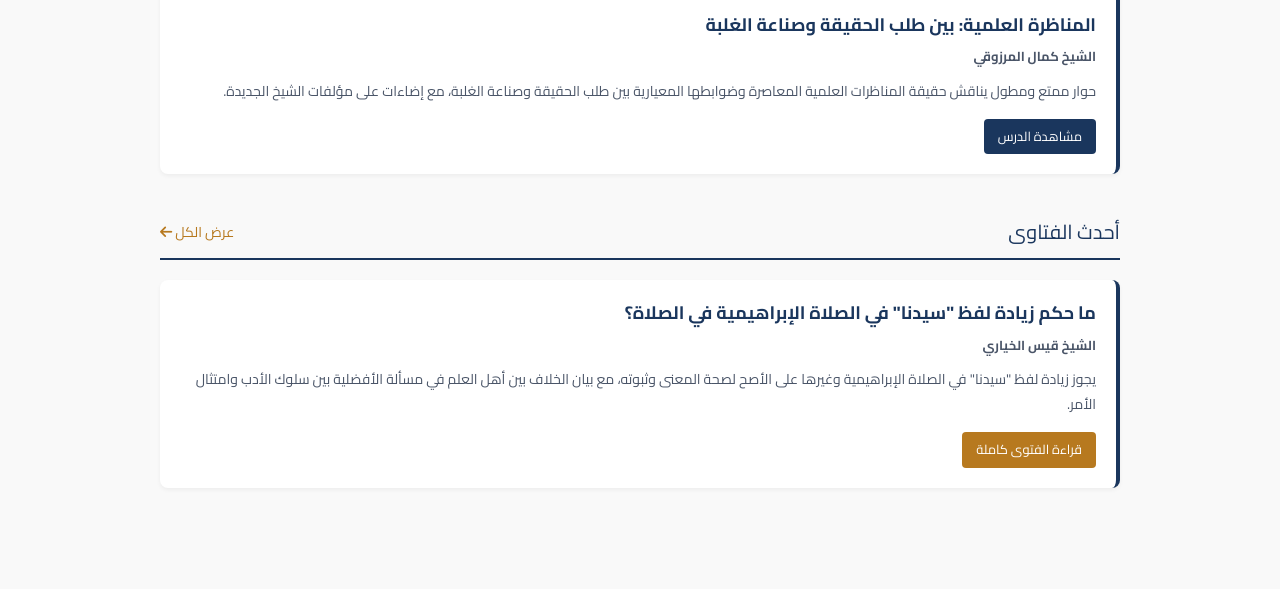
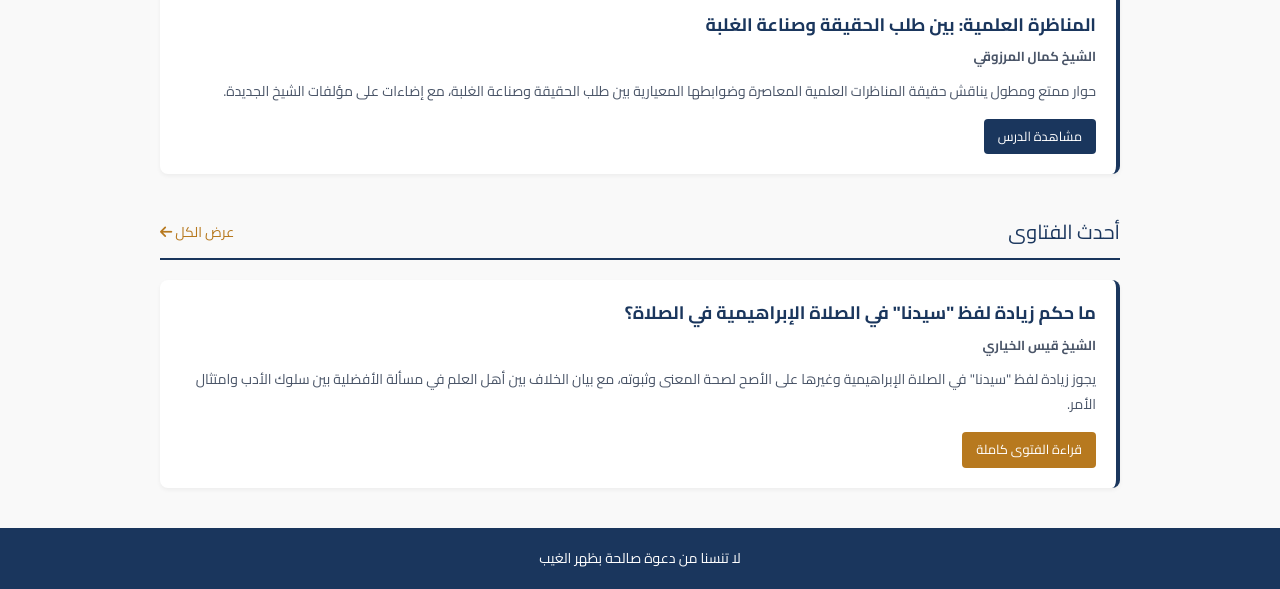
Before and after one commit to Bessem-elmechergui/islamic-archive, a plain HTML site: page index.html in a window 1280 px wide. Shown: the part 1288-1877 px from the top of the page. Before the commit the page ends 1816 px from the top, so only its background shows below. Drawn offline with Linux system fonts and the light colour scheme.

Commit message:
Add footer to index.html
Added a footer with a message in Arabic.

```diff
--- a/index.html
+++ b/index.html
@@ -36,6 +36,8 @@
         .action-btn:hover { background-color: #2c5282; }
         .media-container { width: 100%; margin-bottom: 15px; border-radius: 6px; overflow: hidden; background: #000; }
         .media-container iframe { width: 100%; height: 180px; display: block; border: none; }
+
+        footer { background-color: #1a365d; color: #ffffff; text-align: center; padding: 18px 20px; margin-top: 40px; font-size: 14px; }
     </style>
 </head>
 <body>
@@ -108,6 +110,10 @@
         <div class="grid" id="latestFatwasContainer"></div>
 
     </div>
+
+    <footer>
+        لا تنسنا من دعوة صالحة بظهر الغيب
+    </footer>
 
     <!-- ملفات البيانات -->
     <script src="articles.js"></script>
```
